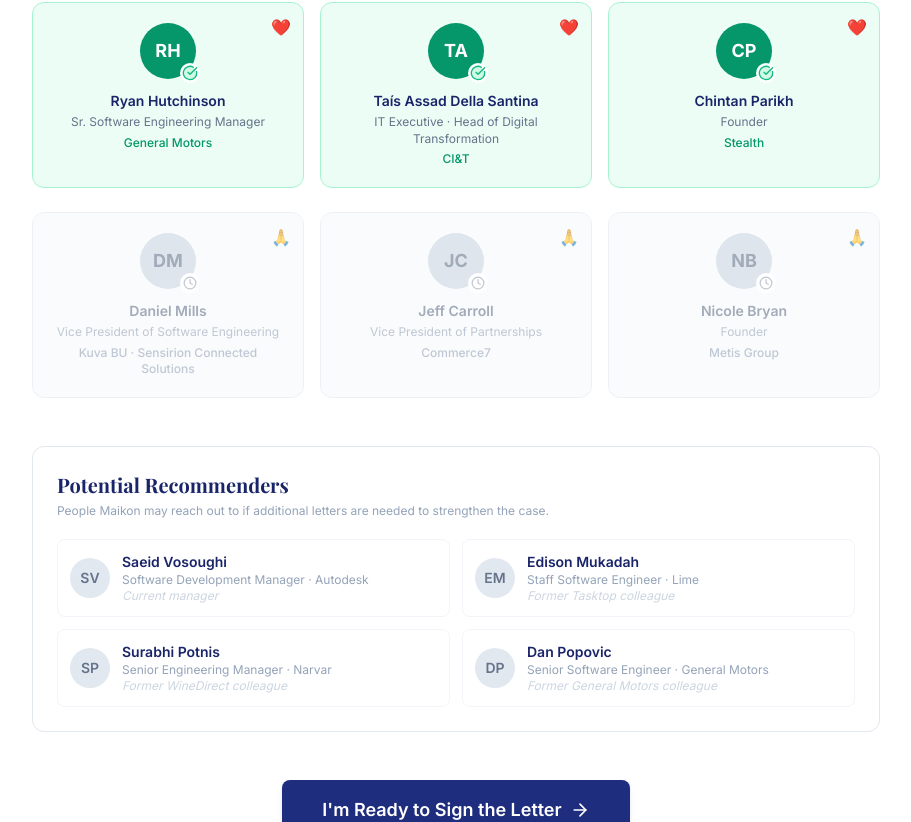
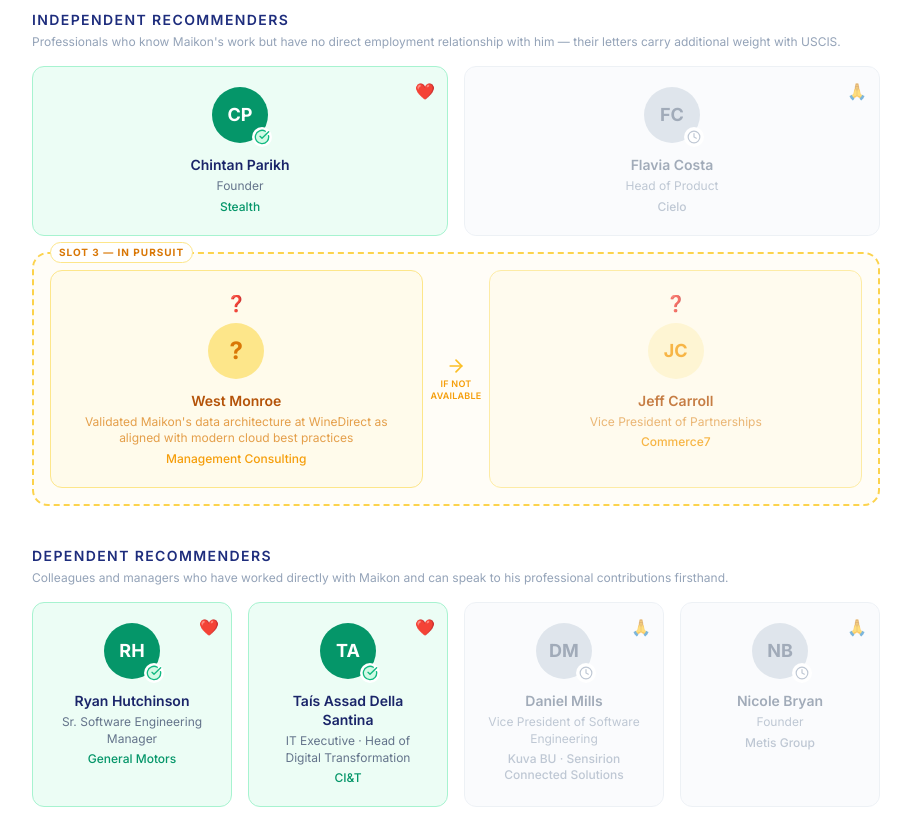
Before and after one commit to mcezario/maikon-niw-guide, a React (Vite) app in the folder client/: page / in a window 1280 px wide. Shown: the part 8925-9747 px from the top of the page, without its empty margins (184-1095 px from the left). Built offline with nearby package versions, Linux system fonts and the light colour scheme; a web font is replaced by a local one.

Commit message:
tweak recommenders section

```diff
--- a/client/src/pages/WhySign.tsx
+++ b/client/src/pages/WhySign.tsx
@@ -1,13 +1,57 @@
 import { ArrowRight, Heart, Shield, PenLine, Star, Users, Lightbulb, CheckCircle, Clock } from 'lucide-react'
 import AnimatedSection from '../components/AnimatedSection'
 
-const signed = [
+const independent = [
+  {
+    name: 'Chintan Parikh',
+    title: 'Founder',
+    company: 'Stealth',
+    linkedin: 'https://www.linkedin.com/in/chintan-parikh-0241ab51/',
+    initials: 'CP',
+    signed: true,
+    tbd: false,
+    backup: false,
+  },
+  {
+    name: 'Flavia Costa',
+    title: 'Head of Product',
+    company: 'Cielo',
+    linkedin: 'https://www.linkedin.com/in/flavia-costa-003b7a128/',
+    initials: 'FC',
+    signed: false,
+    tbd: false,
+    backup: false,
+  },
+  {
+    name: 'West Monroe',
+    title: 'Validated Maikon\'s data architecture at WineDirect as aligned with modern cloud best practices',
+    company: 'Management Consulting',
+    linkedin: 'https://www.linkedin.com/company/west-monroe-partners/',
+    initials: '?',
+    signed: false,
+    tbd: true,
+    backup: false,
+  },
+  {
+    name: 'Jeff Carroll',
+    title: 'Vice President of Partnerships',
+    company: 'Commerce7',
+    linkedin: 'https://www.linkedin.com/in/jpcarroll/',
+    initials: 'JC',
+    signed: false,
+    tbd: true,
+    backup: true,
+  },
+]
+
+const dependent = [
   {
     name: 'Ryan Hutchinson',
     title: 'Sr. Software Engineering Manager',
     company: 'General Motors',
     linkedin: 'https://www.linkedin.com/in/ryahutchinson/',
     initials: 'RH',
+    signed: true,
   },
   {
     name: 'Taís Assad Della Santina',
@@ -15,17 +59,27 @@
     company: 'CI&T',
     linkedin: 'https://www.linkedin.com/in/taisassad/',
     initials: 'TA',
+    signed: true,
   },
   {
-    name: 'Chintan Parikh',
+    name: 'Daniel Mills',
+    title: 'Vice President of Software Engineering',
+    company: 'Kuva BU · Sensirion Connected Solutions',
+    linkedin: 'https://www.linkedin.com/in/danielmills/',
+    initials: 'DM',
+    signed: false,
+  },
+  {
+    name: 'Nicole Bryan',
     title: 'Founder',
-    company: 'Stealth',
-    linkedin: 'https://www.linkedin.com/in/chintan-parikh-0241ab51/',
-    initials: 'CP',
+    company: 'Metis Group',
+    linkedin: 'https://www.linkedin.com/in/jnicolebryan/',
+    initials: 'NB',
+    signed: false,
   },
 ]
 
-const potential = [
+const potentialDependent = [
   {
     name: 'Saeid Vosoughi',
     title: 'Software Development Manager',
@@ -60,29 +114,8 @@
   },
 ]
 
-const pending = [
-  {
-    name: 'Daniel Mills',
-    title: 'Vice President of Software Engineering',
-    company: 'Kuva BU · Sensirion Connected Solutions',
-    linkedin: 'https://www.linkedin.com/in/danielmills/',
-    initials: 'DM',
-  },
-  {
-    name: 'Jeff Carroll',
-    title: 'Vice President of Partnerships',
-    company: 'Commerce7',
-    linkedin: 'https://www.linkedin.com/in/jpcarroll/',
-    initials: 'JC',
-  },
-  {
-    name: 'Nicole Bryan',
-    title: 'Founder',
-    company: 'Metis Group',
-    linkedin: 'https://www.linkedin.com/in/jnicolebryan/',
-    initials: 'NB',
-  },
-]
+const totalSigned = [...independent, ...dependent].filter((p) => p.signed).length
+const totalNamed = independent.filter((p) => !p.tbd).length + dependent.length
 
 export default function WhySign() {
   return (
@@ -237,72 +270,160 @@
           {/* Signers panel */}
           <AnimatedSection delay={0.2} className="mt-16">
             <h2 className="font-display text-3xl font-bold text-navy-800 mb-2">Who Has Signed</h2>
-            <p className="text-slate-500 text-sm mb-8">
-              {signed.length} of {signed.length + pending.length} recommenders have signed so far.
+            <p className="text-slate-500 text-sm mb-10">
+              {totalSigned} of {totalNamed} recommenders have signed so far.
             </p>
 
-            {/* Signed */}
-            <div className="grid sm:grid-cols-3 gap-4 mb-6">
-              {signed.map((p) => (
+            {/* Independent Recommenders */}
+            <div className="mb-10">
+              <h3 className="font-semibold text-navy-700 text-sm uppercase tracking-widest mb-1">Independent Recommenders</h3>
+              <p className="text-slate-400 text-xs mb-4">Professionals who know Maikon's work but have no direct employment relationship with him — their letters carry additional weight with USCIS.</p>
+
+              {/* Confirmed / pending */}
+              <div className="grid sm:grid-cols-2 gap-4 mb-4">
+                {independent.filter((p) => !p.tbd).map((p) => (
                   <a
                     key={p.name}
                     href={p.linkedin}
                     target="_blank"
                     rel="noopener noreferrer"
-                  className="group relative bg-emerald-50 border border-emerald-200 rounded-xl p-5 flex flex-col items-center text-center hover:shadow-md hover:border-emerald-300 transition-all"
+                    className={`group relative rounded-xl p-5 flex flex-col items-center text-center transition-all ${
+                      p.signed
+                        ? 'bg-emerald-50 border border-emerald-200 hover:shadow-md hover:border-emerald-300'
+                        : 'bg-slate-50 border border-slate-200 hover:shadow-sm opacity-60 hover:opacity-80'
+                    }`}
                   >
-                  <span className="absolute top-3 right-3 text-base">❤️</span>
+                    <span className="absolute top-3 right-3 text-base">{p.signed ? '❤️' : '🙏'}</span>
                     <div className="relative mb-3">
-                    <div className="w-14 h-14 rounded-full bg-emerald-600 flex items-center justify-center text-white font-bold text-lg">
+                      <div className={`w-14 h-14 rounded-full flex items-center justify-center font-bold text-lg ${
+                        p.signed ? 'bg-emerald-600 text-white' : 'bg-slate-300 text-slate-500'
+                      }`}>
                         {p.initials}
                       </div>
                       <div className="absolute -bottom-1 -right-1 w-5 h-5 bg-white rounded-full flex items-center justify-center">
-                      <CheckCircle className="w-4 h-4 text-emerald-500 fill-emerald-100" />
+                        {p.signed
+                          ? <CheckCircle className="w-4 h-4 text-emerald-500 fill-emerald-100" />
+                          : <Clock className="w-3.5 h-3.5 text-slate-400" />}
                       </div>
                     </div>
-                  <p className="font-semibold text-navy-800 text-sm leading-snug group-hover:text-emerald-700 transition-colors">
-                    {p.name}
-                  </p>
-                  <p className="text-slate-500 text-xs mt-1 leading-snug">{p.title}</p>
-                  <p className="text-emerald-600 text-xs font-medium mt-1">{p.company}</p>
+                    <p className={`font-semibold text-sm leading-snug transition-colors ${
+                      p.signed ? 'text-navy-800 group-hover:text-emerald-700' : 'text-slate-500'
+                    }`}>{p.name}</p>
+                    <p className={`text-xs mt-1 leading-snug ${p.signed ? 'text-slate-500' : 'text-slate-400'}`}>{p.title}</p>
+                    <p className={`text-xs font-medium mt-1 ${p.signed ? 'text-emerald-600' : 'text-slate-400'}`}>{p.company}</p>
                   </a>
                 ))}
               </div>
 
-            {/* Pending */}
-            <div className="grid sm:grid-cols-3 gap-4">
-              {pending.map((p) => (
+              {/* West Monroe → Jeff Carroll fallback slot */}
+              <div className="relative rounded-2xl border-2 border-dashed border-amber-300 bg-amber-50/40 p-4">
+                <span className="absolute -top-3 left-4 bg-white px-2 py-0.5 text-[10px] font-bold uppercase tracking-widest text-amber-600 border border-amber-200 rounded-full">
+                  Slot 3 — In Pursuit
+                </span>
+                <div className="flex flex-col sm:flex-row items-stretch gap-0">
+                  {/* West Monroe */}
+                  {(() => {
+                    const wm = independent.find((p) => p.name === 'West Monroe')!
+                    return (
+                      <a
+                        href={wm.linkedin}
+                        target="_blank"
+                        rel="noopener noreferrer"
+                        className="group flex-1 rounded-xl p-5 flex flex-col items-center text-center bg-amber-50 border border-amber-200 hover:shadow-sm hover:border-amber-300 transition-all"
+                      >
+                        <span className="text-base mb-2">❓</span>
+                        <div className="w-14 h-14 rounded-full bg-amber-200 text-amber-600 flex items-center justify-center font-bold text-2xl mb-3">
+                          ?
+                        </div>
+                        <p className="font-semibold text-sm text-amber-700 leading-snug">{wm.name}</p>
+                        <p className="text-xs mt-1 text-amber-600/70 leading-snug">{wm.title}</p>
+                        <p className="text-xs font-medium mt-1 text-amber-500">{wm.company}</p>
+                      </a>
+                    )
+                  })()}
+
+                  {/* Arrow connector */}
+                  <div className="flex sm:flex-col items-center justify-center px-1 py-3 sm:py-0 sm:px-2 gap-1 flex-shrink-0">
+                    <div className="flex-1 sm:flex-none w-px sm:w-auto h-auto sm:h-px bg-amber-300 sm:hidden" />
+                    <div className="flex flex-col items-center gap-0.5">
+                      <ArrowRight className="w-5 h-5 text-amber-400 rotate-90 sm:rotate-0" />
+                      <span className="text-[9px] font-semibold text-amber-500 uppercase tracking-wide text-center leading-tight">
+                        if not<br className="hidden sm:block" /> available
+                      </span>
+                    </div>
+                    <div className="flex-1 sm:flex-none w-px sm:w-auto h-auto sm:h-px bg-amber-300 sm:hidden" />
+                  </div>
+
+                  {/* Jeff Carroll */}
+                  {(() => {
+                    const jc = independent.find((p) => p.backup)!
+                    return (
+                      <a
+                        href={jc.linkedin}
+                        target="_blank"
+                        rel="noopener noreferrer"
+                        className="group flex-1 rounded-xl p-5 flex flex-col items-center text-center bg-amber-50 border border-amber-200 hover:shadow-sm hover:border-amber-300 transition-all opacity-75 hover:opacity-100"
+                      >
+                        <span className="text-base mb-2">❓</span>
+                        <div className="w-14 h-14 rounded-full bg-amber-100 text-amber-500 flex items-center justify-center font-bold text-lg mb-3">
+                          {jc.initials}
+                        </div>
+                        <p className="font-semibold text-sm text-amber-700 leading-snug">{jc.name}</p>
+                        <p className="text-xs mt-1 text-amber-600/70 leading-snug">{jc.title}</p>
+                        <p className="text-xs font-medium mt-1 text-amber-500">{jc.company}</p>
+                      </a>
+                    )
+                  })()}
+                </div>
+              </div>
+            </div>
+
+            {/* Dependent Recommenders */}
+            <div className="mb-10">
+              <h3 className="font-semibold text-navy-700 text-sm uppercase tracking-widest mb-1">Dependent Recommenders</h3>
+              <p className="text-slate-400 text-xs mb-4">Colleagues and managers who have worked directly with Maikon and can speak to his professional contributions firsthand.</p>
+              <div className="grid sm:grid-cols-2 lg:grid-cols-4 gap-4">
+                {dependent.map((p) => (
                   <a
                     key={p.name}
                     href={p.linkedin}
                     target="_blank"
                     rel="noopener noreferrer"
-                  className="group relative bg-slate-50 border border-slate-200 rounded-xl p-5 flex flex-col items-center text-center hover:shadow-sm transition-all opacity-60 hover:opacity-80"
+                    className={`group relative rounded-xl p-5 flex flex-col items-center text-center transition-all ${
+                      p.signed
+                        ? 'bg-emerald-50 border border-emerald-200 hover:shadow-md hover:border-emerald-300'
+                        : 'bg-slate-50 border border-slate-200 hover:shadow-sm opacity-60 hover:opacity-80'
+                    }`}
                   >
-                  <span className="absolute top-3 right-3 text-base">🙏</span>
+                    <span className="absolute top-3 right-3 text-base">{p.signed ? '❤️' : '🙏'}</span>
                     <div className="relative mb-3">
-                    <div className="w-14 h-14 rounded-full bg-slate-300 flex items-center justify-center text-slate-500 font-bold text-lg">
+                      <div className={`w-14 h-14 rounded-full flex items-center justify-center font-bold text-lg ${
+                        p.signed ? 'bg-emerald-600 text-white' : 'bg-slate-300 text-slate-500'
+                      }`}>
                         {p.initials}
                       </div>
                       <div className="absolute -bottom-1 -right-1 w-5 h-5 bg-white rounded-full flex items-center justify-center">
-                      <Clock className="w-3.5 h-3.5 text-slate-400" />
+                        {p.signed
+                          ? <CheckCircle className="w-4 h-4 text-emerald-500 fill-emerald-100" />
+                          : <Clock className="w-3.5 h-3.5 text-slate-400" />}
                       </div>
                     </div>
-                  <p className="font-semibold text-slate-500 text-sm leading-snug">{p.name}</p>
-                  <p className="text-slate-400 text-xs mt-1 leading-snug">{p.title}</p>
-                  <p className="text-slate-400 text-xs font-medium mt-1">{p.company}</p>
+                    <p className={`font-semibold text-sm leading-snug transition-colors ${
+                      p.signed ? 'text-navy-800 group-hover:text-emerald-700' : 'text-slate-500'
+                    }`}>{p.name}</p>
+                    <p className={`text-xs mt-1 leading-snug ${p.signed ? 'text-slate-500' : 'text-slate-400'}`}>{p.title}</p>
+                    <p className={`text-xs font-medium mt-1 ${p.signed ? 'text-emerald-600' : 'text-slate-400'}`}>{p.company}</p>
                   </a>
                 ))}
               </div>
-          </AnimatedSection>
+            </div>
 
-          {/* Potential recommenders */}
-          <AnimatedSection delay={0.2} className="mt-12">
+            {/* Potential Dependent Recommenders */}
             <div className="border border-slate-200 rounded-xl p-6 bg-white">
-              <h3 className="font-display text-xl font-bold text-navy-800 mb-1">Potential Recommenders</h3>
+              <h3 className="font-display text-base font-bold text-navy-800 mb-1">Potential Dependent Recommenders</h3>
               <p className="text-slate-400 text-xs mb-5">People Maikon may reach out to if additional letters are needed to strengthen the case.</p>
               <div className="grid sm:grid-cols-2 gap-3">
-                {potential.map((p) => (
+                {potentialDependent.map((p) => (
                   <a
                     key={p.name}
                     href={p.linkedin}
```
Lines whose indentation alone changed are shown as unchanged.
